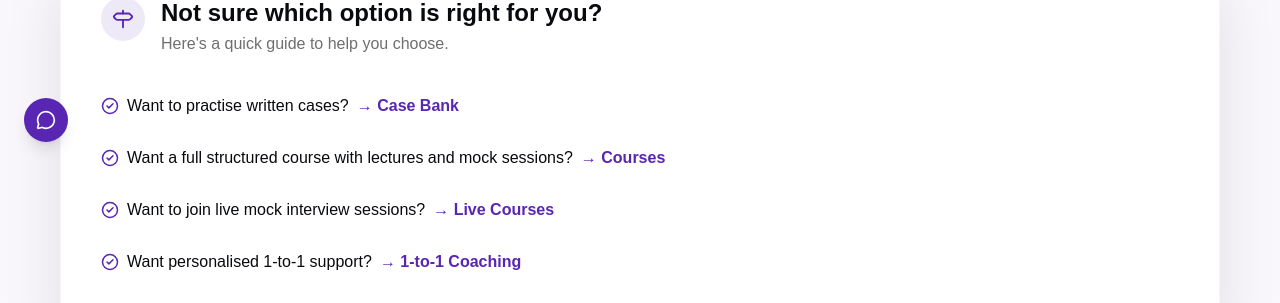
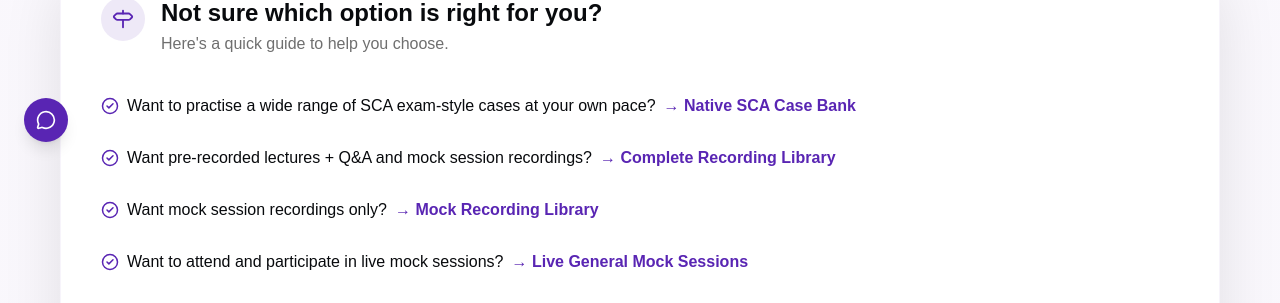
Before and after one commit to say-lem/NativeMed-Ed, a Next.js app: page /products in a window 1280 px wide. Shown: the part 634-937 px from the top of the page. Built offline with nearby package versions, Linux system fonts and the light colour scheme; no server answers; a web font is replaced by a local one.

Commit message:
guide fix

```diff
--- a/src/app/(public)/products/_components/ProductsGuide.tsx
+++ b/src/app/(public)/products/_components/ProductsGuide.tsx
@@ -1,30 +1,100 @@
+import axios from "axios";
 import Link from "next/link";
 import { CheckCircle2, Signpost } from "lucide-react";
+import { getCatalog } from "@/services/catalog.service";
+import type { CatalogProduct } from "@/types/api";
 
-const GUIDE_ITEMS: { question: string; answer: string; href: string }[] = [
+type GuideItem = {
+  question: string;
+  answer: string;
+  type: CatalogProduct["type"];
+  /** Matched against a live product's title within `type` to link straight to
+   *  it. Omitted for case_bank (single fixed page) and one_on_one (several
+   *  variants exist — send those to the filtered list instead). */
+  titleMatch?: RegExp;
+  /** Used when there's no titleMatch, or the live catalog has no match for one
+   *  (renamed/removed product) — always resolves to something real. */
+  fallbackHref: string;
+};
+
+const GUIDE_ITEMS: GuideItem[] = [
   {
-    question: "Want to practise written cases?",
-    answer: "Case Bank",
-    href: "/products/case-bank",
+    question:
+      "Want to practise a wide range of SCA exam-style cases at your own pace?",
+    answer: "Native SCA Case Bank",
+    type: "case_bank",
+    fallbackHref: "/products/case-bank",
   },
   {
-    question: "Want a full structured course with lectures and mock sessions?",
-    answer: "Courses",
-    href: "/products?type=course#catalog",
+    question: "Want pre-recorded lectures + Q&A and mock session recordings?",
+    answer: "Complete Recording Library",
+    type: "course",
+    titleMatch: /complete recording library/i,
+    fallbackHref: "/products?type=course#catalog",
   },
   {
-    question: "Want to join live mock interview sessions?",
-    answer: "Live Courses",
-    href: "/products?type=live_course#catalog",
+    question: "Want mock session recordings only?",
+    answer: "Mock Recording Library",
+    type: "course",
+    titleMatch: /mock recording library/i,
+    fallbackHref: "/products?type=course#catalog",
   },
   {
-    question: "Want personalised 1-to-1 support?",
+    question: "Want to attend and participate in live mock sessions?",
+    answer: "Live General Mock Sessions",
+    type: "live_course",
+    titleMatch: /live general mock sessions/i,
+    fallbackHref: "/products?type=live_course#catalog",
+  },
+  {
+    question:
+      "Want the full structured programme with teaching, live Q&A and live mocks?",
+    answer: "Native SCA Extensive Course",
+    type: "live_course",
+    titleMatch: /extensive course/i,
+    fallbackHref: "/products?type=live_course#catalog",
+  },
+  {
+    question: "Want personalised one-to-one support?",
     answer: "1-to-1 Coaching",
-    href: "/products?type=one_on_one#catalog",
+    type: "one_on_one",
+    fallbackHref: "/products?type=one_on_one#catalog",
   },
 ];
 
-export default function ProductsGuide() {
+/** `/products/:id` for course/live_course, `/one-on-one/:id` for one_on_one —
+ *  mirrors the linking convention in CatalogGrid. */
+function productHref(product: CatalogProduct): string | null {
+  if (product.type === "one_on_one") return `/one-on-one/${product._id}`;
+  if (product.type === "course" || product.type === "live_course") {
+    return `/products/${product._id}`;
+  }
+  return null;
+}
+
+async function resolveHrefs(): Promise<string[]> {
+  let catalog: CatalogProduct[] = [];
+  try {
+    const res = await getCatalog();
+    if (res.success) catalog = res.data;
+  } catch (err) {
+    if (!axios.isAxiosError(err)) throw err;
+    console.error("[products-guide] fetch error:", err.code, err.message);
+  }
+
+  return GUIDE_ITEMS.map((item) => {
+    if (!item.titleMatch) return item.fallbackHref;
+    const match = catalog.find(
+      (p) => p.type === item.type && item.titleMatch!.test(p.title),
+    );
+    if (!match) return item.fallbackHref;
+    return productHref(match) ?? item.fallbackHref;
+  });
+}
+
+export default async function ProductsGuide() {
+  const hrefs = await resolveHrefs();
+
   return (
     <section className="mt-10 sm:mt-14 lg:mt-16">
       <div className="rounded-[16px] border-[0.5px] border-[#F7F4FB] cardShadow bg-white p-5 sm:p-8 lg:p-10">
@@ -43,10 +113,10 @@ export default function ProductsGuide() {
         </div>
 
         <ul className="mt-6 sm:mt-8 space-y-3 sm:space-y-4">
-          {GUIDE_ITEMS.map((item) => (
+          {GUIDE_ITEMS.map((item, i) => (
             <li key={item.answer}>
               <Link
-                href={item.href}
+                href={hrefs[i]}
                 className="group flex flex-wrap items-center gap-2 rounded-[10px] -mx-2 px-2 py-1.5 transition-colors hover:bg-primary-10"
               >
                 <CheckCircle2
```
